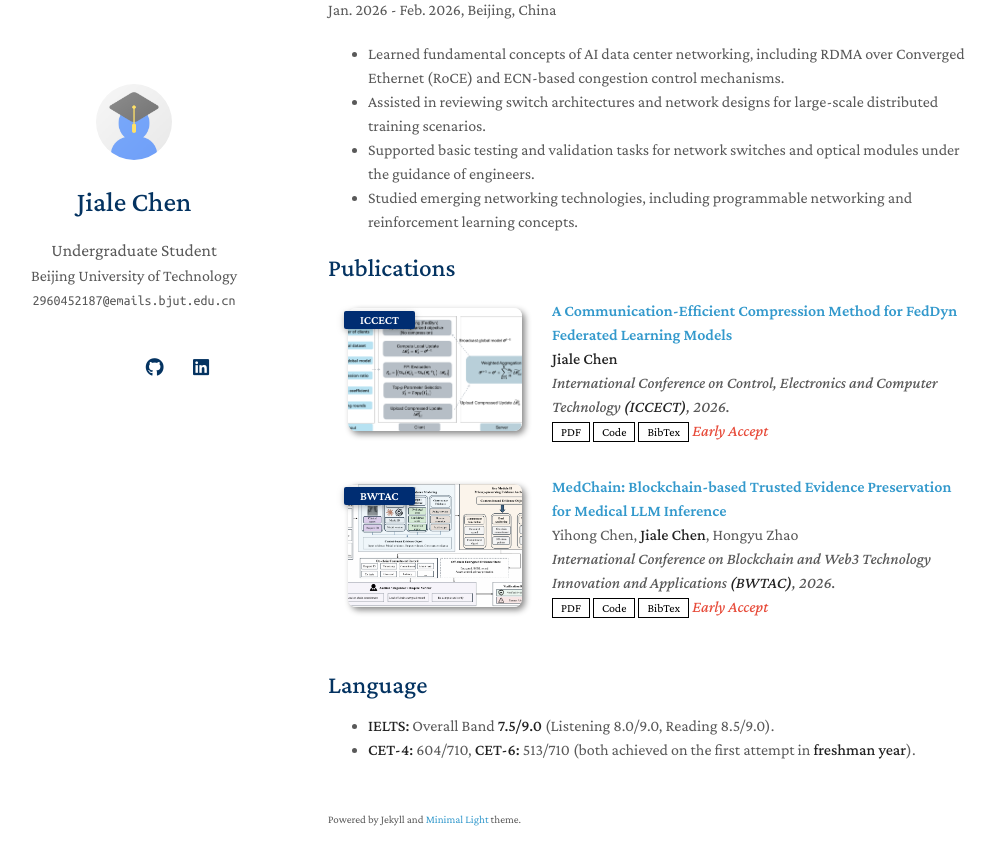
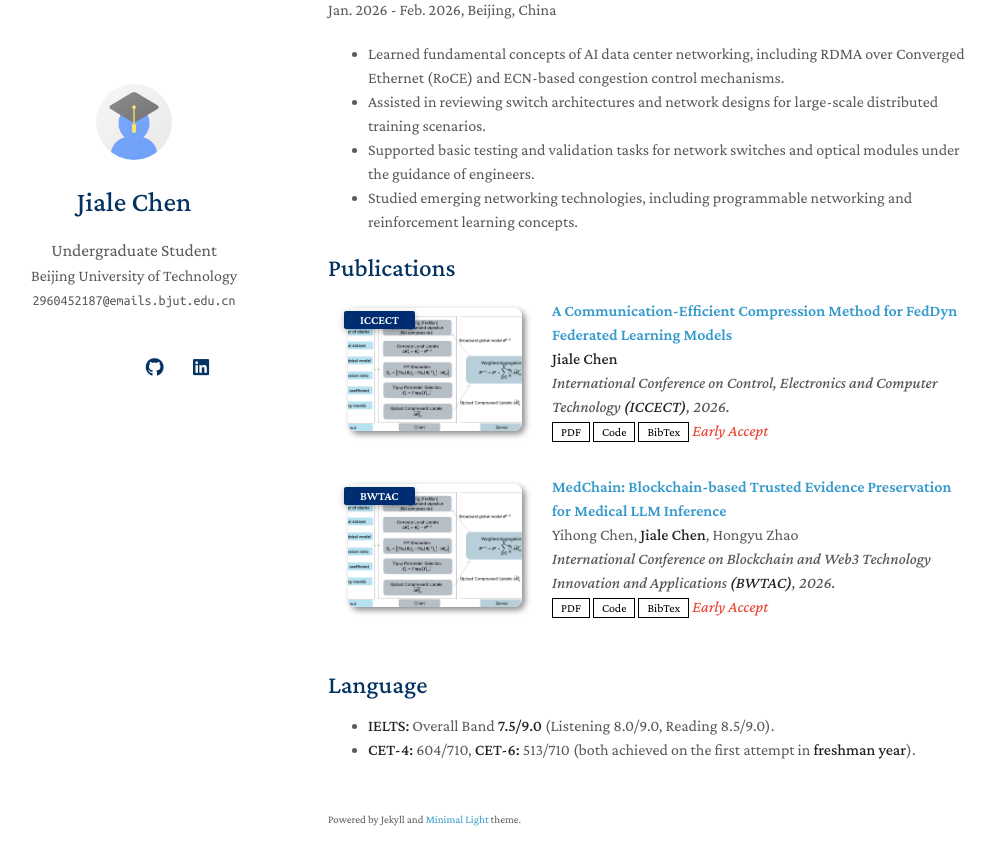
Before and after one commit to Chenjl13/Chenjl13.github.io, a Jekyll site: the page built from index.md, in a window 1280 px wide and 900 px high, scrolled down 1026 px. Shown: the top 865 px of the window, without its empty margins (142-1137 px from the left). Built offline with Jekyll 4.4.1, drawn with Linux system fonts in a browser that asks for light colours; a style sheet for code colours, icons or effects is not loaded; our own code applies the rules of GitHub Pages for plain Markdown files.

Commit message:
Update publications.yml

```diff
--- a/_data/publications.yml
+++ b/_data/publications.yml
@@ -17,5 +17,5 @@ main:
     pdf: "https://arxiv.org/pdf/2306.00988.pdf"
     code: "https://github.com/1622636586q-max/MedChain-Blockchain-based-Trusted-Evidence-Preservation-for-Medical-LLM-Inference"
     bibtex: "https://bib.yliu.me/MICCAI23.txt"
-    image: "./assets/img/MedChain.png"
+    image: "./assets/img/ICCECT.png"
     notes: "Early Accept"
```
